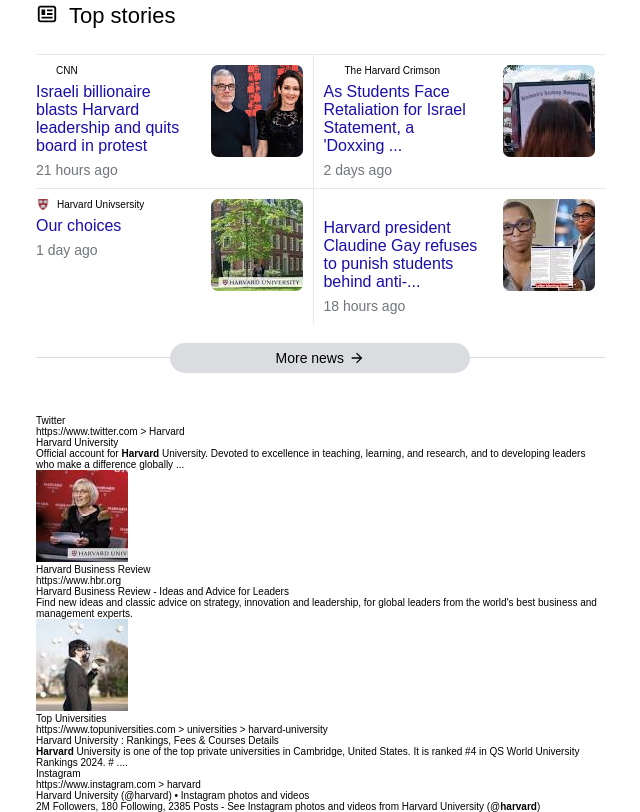
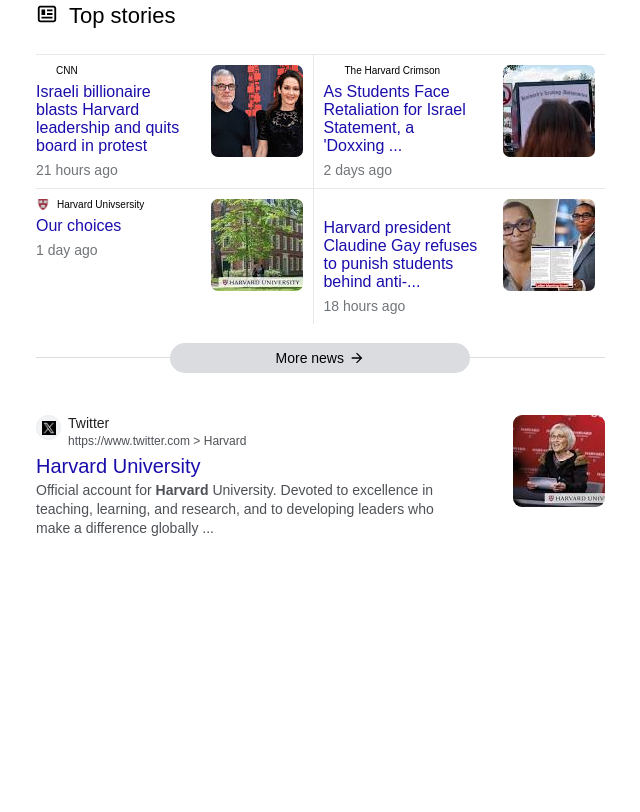
Before and after one commit to code-by-olof/static-website-clones, a website: page google-clone/public/search-results.html in a window 1280 px wide. Shown: the part 1011-1823 px from the top of the page, without its empty margins (107-747 px from the left). After the commit the page ends 1606 px from the top, so only its background shows below. Drawn offline with Linux system fonts and the light colour scheme.

Commit message:
Search results

```diff
--- a/google-clone/public/search-results.html
+++ b/google-clone/public/search-results.html
@@ -230,50 +230,24 @@
 					</div>
 					<div class="search-results-container--more-results">
 						<ul>
-							<li class="result result-with-image">
-								<div class="page">
-									<div class="page-preview">
-										<p class="page-name">Twitter</p>
-										<p class="page-url-preview">https://www.twitter.com > Harvard</p>
+							<li class="result">
+								<div class="preview__website-shortlink__page">
+									<div class="result__website-shortlink">
+										<div class="website-shortlink__fav">
+											<img src="assets/images/fav-twitter.png" alt="">
+										</div>
+										<div class="website-shortlink__website-info">
+											<p class="website-shortlink__name">Twitter</p>
+											<p class="website-shortlink__breadcrump">https://www.twitter.com > Harvard</p>
+										</div>
 									</div>
-									<p class="page-title">Harvard University</p>
-									<p class="page-describition">Official account for <strong>Harvard</strong> University. Devoted to excellence in teaching, learning, and research, and to developing leaders who make a difference globally ...</p>
+									<div class="result__page">
+										<p class="page__title">Harvard University</p>
+										<p class="page__decsription">Official account for <strong>Harvard</strong> University. Devoted to excellence in teaching, learning, and research, and to developing leaders who make a difference globally ...</p>
+									</div>
 								</div>
-								<div class="page-image">
+								<div class="result__website-image">
 									<img src="assets/images/bild_result_twitter.jpeg">
-								</div>
-							</li>
-							<li class="result result-with-image">
-								<div class="page">
-									<div class="page-preview">
-										<p class="page-name">Harvard Business Review</p>
-										<p class="page-url-preview">https://www.hbr.org</p>
-									</div>
-									<p class="page-title">Harvard Business Review - Ideas and Advice for Leaders</p>
-									<p class="page-describition">Find new ideas and classic advice on strategy, innovation and leadership, for global leaders from the world's best business and management experts.</p>
-								</div>
-								<div class="page-image">
-									<img src="assets/images/bild_result_harvard-business-review.jpeg">
-								</div>
-							</li>
-							<li class="result result-no-image">
-								<div class="page">
-									<div class="page-preview">
-										<p class="page-name">Top Universities</p>
-										<p class="page-url-preview">https://www.topuniversities.com > universities > harvard-university</p>
-									</div>
-									<p class="page-title">Harvard University : Rankings, Fees & Courses Details</p>
-									<p class="page-describition"><strong>Harvard</strong> University is one of the top private universities in Cambridge, United States. It is ranked #4 in QS World University Rankings 2024. # ....</p>
-								</div>
-							</li>
-							<li class="result result-no-image">
-								<div class="page">
-									<div class="page-preview">
-										<p class="page-name">Instagram</p>
-										<p class="page-url-preview">https://www.instagram.com > harvard</p>
-									</div>
-									<p class="page-title">Harvard University (@harvard) • Instagram photos and videos</p>
-									<p class="page-describition">2M Followers, 180 Following, 2385 Posts - See Instagram photos and videos from Harvard University (@<strong>harvard</strong>)</p>
 								</div>
 							</li>
 						</ul>
--- a/google-clone/src/sass/_search-results.scss
+++ b/google-clone/src/sass/_search-results.scss
@@ -553,9 +553,79 @@
     z-index: -1;
 }
 
+
 /* MORE SEARCH RESULTS */
 
+.search-results-container--more-results {
+    margin: 0 0 57px 0;;
+}
 
+.result {
+    display: flex;
+    justify-content: space-between;
+}
+
+.preview__website-shortlink__page {
+    display: flex;
+    flex-direction: column;
+}
+
+.result__website-shortlink {
+    display: flex;
+}
+
+.website-shortlink__website-info {
+    display: flex;
+    flex-direction: column;
+}
+
+.website-shortlink__fav {
+    width: 23px;
+    height: 23px;
+    border-radius: 23px;
+    display: flex;
+    justify-content: center;
+    align-items: center;
+    border: 1px solid #ecedef;
+    background-color: #f1f3f4;
+    overflow: hidden;
+    margin: 0 7px 0 0;
+
+    img {
+        width: 14px;
+        height: 14px;
+    }
+}
+
+
+.website-shortlink__name{
+    font-size: 1.4rem;
+    color: #202124;
+    margin: 0 0 3px 0;
+}
+
+.website-shortlink__breadcrump {
+    font-size: 1.2rem;
+    color: #4d5156;
+    margin: 0 0 7px 0;
+}
+
+.page__title {
+    color: #1A0DAB;
+    font-size: 2rem;
+    margin: 0 0 3px 0;
+}
+
+.page__decsription {
+    color: #4d5156;
+    font-size: 1.4rem;
+    line-height: 1.9rem;
+    width: 90%;
+}
+
+.result__website-image img {
+    border-radius: 9px;
+}
 
 
 
```
Also changed, not shown: google-clone/src/search-results.html (+15 -41 lines), google-clone/public/assets/images/fav-instragram.png (added), google-clone/public/assets/images/fav-twitter.png (added), google-clone/public/assets/images/fav_hbr.png (added), google-clone/public/style.css, 1 other file.
